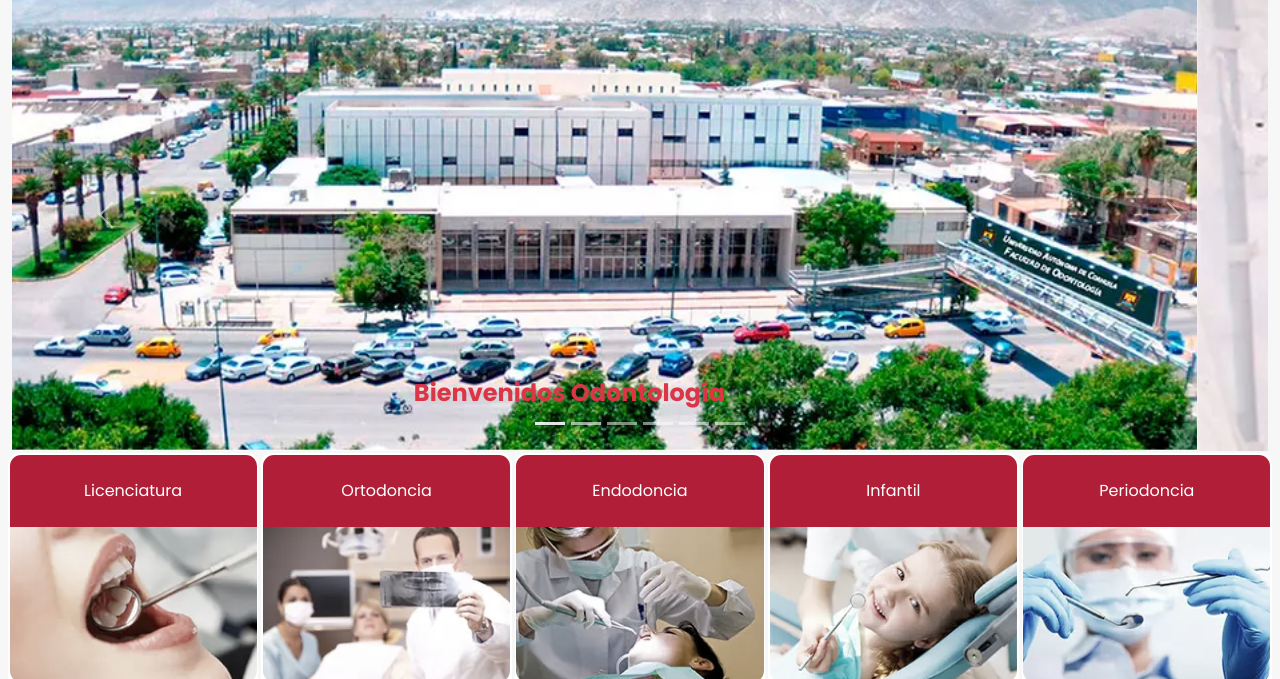
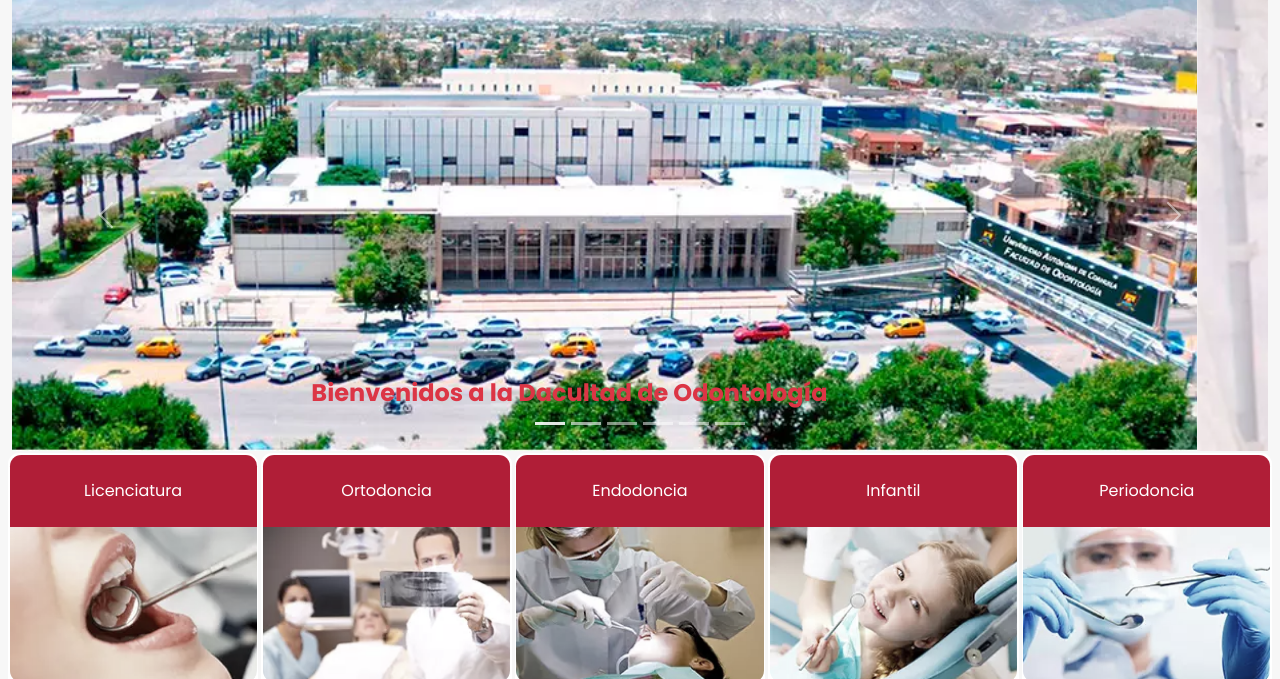
Before and after one commit to salvadorceniceros/proyectofinal, a website: page index.html in a window 1280 px wide. Shown: the part 135-814 px from the top of the page. Drawn offline with nearby package versions, Linux system fonts and the light colour scheme.

Commit message:
Corrección index

```diff
--- a/index.html
+++ b/index.html
@@ -130,7 +130,7 @@
               <div class="carousel-item active">
                 <img src="img/lsw1.webp" class="d-block w-100" alt="Edificio de la Facultad">
                 <div class="carousel-caption d-none d-md-block">
-                  <p class="text-center text-danger text-wrap fs-1 fs-4 fw-bold">Bienvenidos Odontología</p>
+                  <p class="text-center text-danger text-wrap fs-1 fs-4 fw-bold">Bienvenidos a la Dacultad de Odontología</p>
                 </div>
               </div>
               <div class="carousel-item">
```
